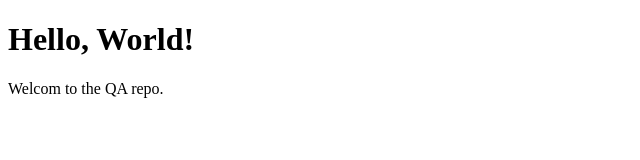
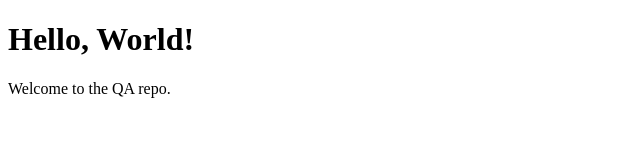
Before and after one commit to hellovrnkv/qarepo, a plain HTML site: page index.html in a window 1280 px wide. Shown: the full height of the page, 0-640 px from the left. Drawn offline with Linux system fonts and the light colour scheme.

Commit message:
Update index.html
fix: correct typo on homepage (Welcome)

```diff
--- a/index.html
+++ b/index.html
@@ -6,6 +6,6 @@
   </head>
   <body>
     <h1>Hello, World!</h1>
-    <p>Welcom to the QA repo.</p> <!-- опечатка -->
+    <p>Welcome to the QA repo.</p> <!-- опечатка -->
   </body>
 </html>
```
